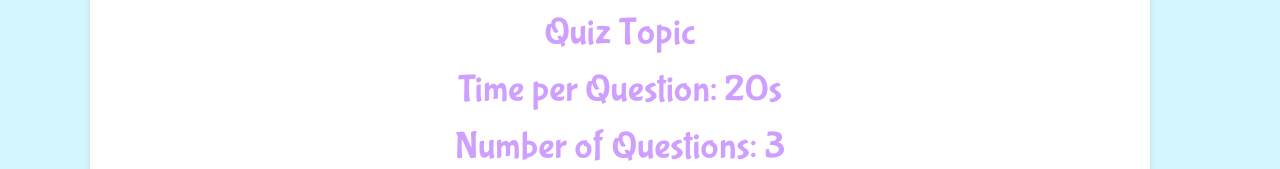
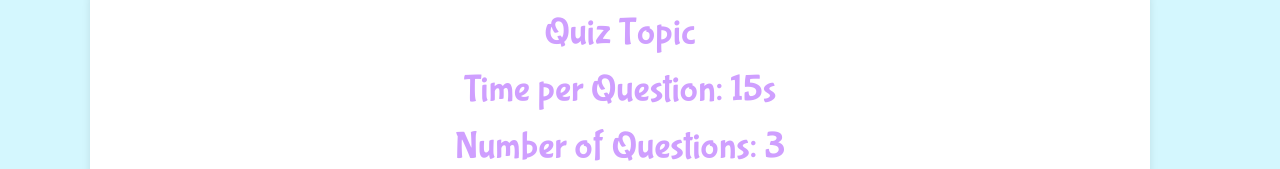
Before and after one commit to faitholopade/SWENG-Study-Bot, a React (Vite) app in the folder Frontend/: page / in a window 1280 px wide. Shown: the part 165-334 px from the top of the page. Built offline with nearby package versions, Linux system fonts and the light colour scheme.

Commit message:
changed timer direction and animation

```diff
--- a/Frontend/src/QuizInfo.jsx
+++ b/Frontend/src/QuizInfo.jsx
@@ -17,7 +17,7 @@ const QuizInfo = () => {
 
     const Timer = ({timeElapsed}) => {
         const [time, setTime] = useState(0);
-        const [maxTime, setMaxTime] = useState(20)
+        const [maxTime, setMaxTime] = useState(15)
         useEffect(() => {
             if (time <= maxTime) {
                 const interval = setInterval(() => {
@@ -31,7 +31,7 @@ const QuizInfo = () => {
             }
         }, [time]);
 
-        return <div className='timer-bar' style={{width: `${((time/maxTime)*100)}%`}}></div>;
+        return <div className='timer-bar' style={{width: `${100-((time/maxTime)*100)}%`}}></div>;
     };
     const nextQuestion = () => {
         if (questionAt < questions.length-1) {
@@ -88,7 +88,7 @@ const QuizInfo = () => {
             ) : (
                 <div className="quiz-box">
                     <h3 className="question-text">Quiz Topic</h3>
-                    <h3 className="question-text">Time per Question: 20s</h3>
+                    <h3 className="question-text">Time per Question: 15s</h3>
                     <h3 className="question-text">Number of Questions: {questions.length}</h3>
                     <button className='quiz-start-button' onClick={() => setQuizStarted(true)}>Start!</button>
                 </div>)
--- a/Frontend/src/index.css
+++ b/Frontend/src/index.css
@@ -69,7 +69,7 @@
   height: 10px;
   transition-duration: .1s;
   width: 100%;
-  transition-timing-function: linear;
+  transition-timing-function: ease-out;
 }
 
 .group-members {
```
